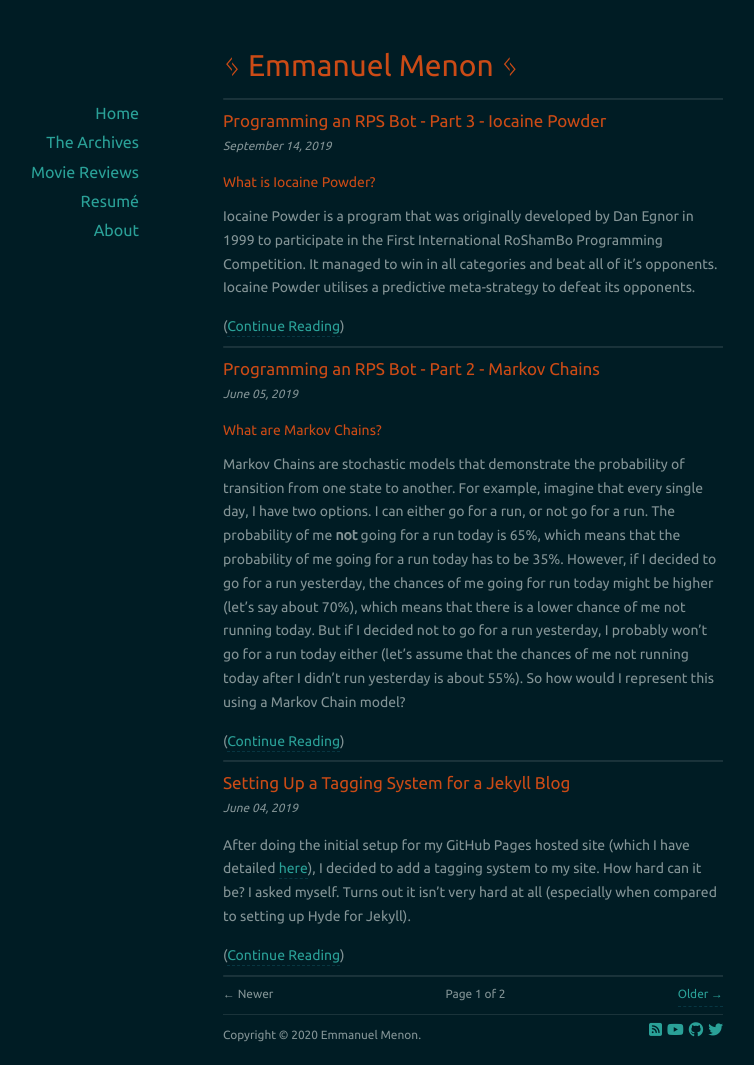
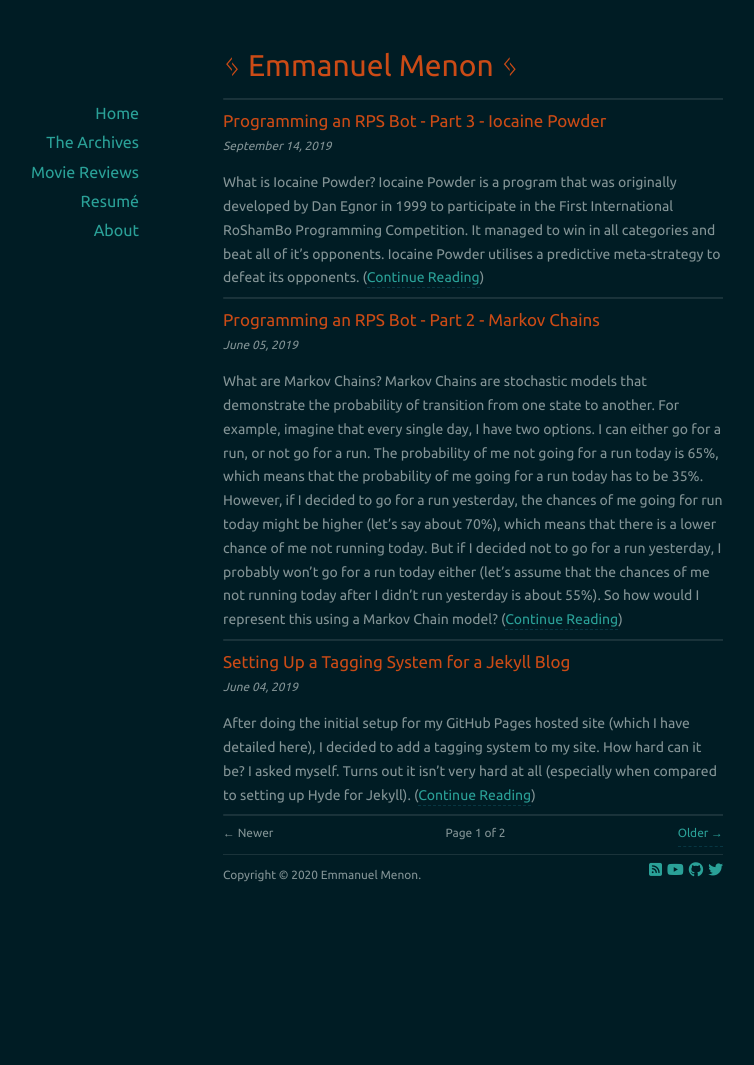
Before and after one commit to emmanuelmenon/emmanuelmenon.github.io, a Jekyll site: the page built from index.html, in a window 1280 px wide. Shown: the whole page, without its empty margins (167-921 px from the left). Built offline with Jekyll 4.4.1, drawn with Linux system fonts in a browser that asks for light colours; nearby versions of some CDN libraries; the list of posts is cut into pages by our own code; after the commit the page ends 905 px from its top, so only the background shows below that.

Commit message:
remove html for excerpts

```diff
--- a/_layouts/default.html
+++ b/_layouts/default.html
@@ -20,8 +20,8 @@
     <script src="http://html5shiv.googlecode.com/svn/trunk/html5.js"></script>
   <![endif]-->
 
-  <link href="/assets/css/style.css" rel="stylesheet">
-  <link href="/assets/css/colors-dark.css" rel="stylesheet">
+    <link href="/assets/css/style.css" rel="stylesheet">
+    <link href="/assets/css/colors-dark.css" rel="stylesheet">
     <link href="https://fonts.googleapis.com/css2?family=Ubuntu&display=swap" rel="stylesheet" defer>
     <link href="https://fonts.googleapis.com/css2?family=Ubuntu+Mono&display=swap" rel="stylesheet" defer>
     <script src="https://kit.fontawesome.com/d4631c719c.js" crossorigin="anonymous" defer></script>
--- a/index.html
+++ b/index.html
@@ -12,7 +12,7 @@
 			<sup><p><i>{{post.date | date: "%B %d, %Y" }}</i></p></sup>
 		{% else %}
 			<h1><a href="{{ post.url }}">{{ post.title }}</a></h1><sup><p><i>{{post.date | date: "%B %d, %Y" }}</i></p></sup>
-			<div class="post-content">{{ post.excerpt }}(<a href="{{ post.url }}">Continue Reading</a>)</div>
+			<div class="post-content">{{ post.excerpt | strip_html }}(<a href="{{ post.url }}">Continue Reading</a>)</div>
 		{% endif %}
 	</article>
 {% endfor %}
```
